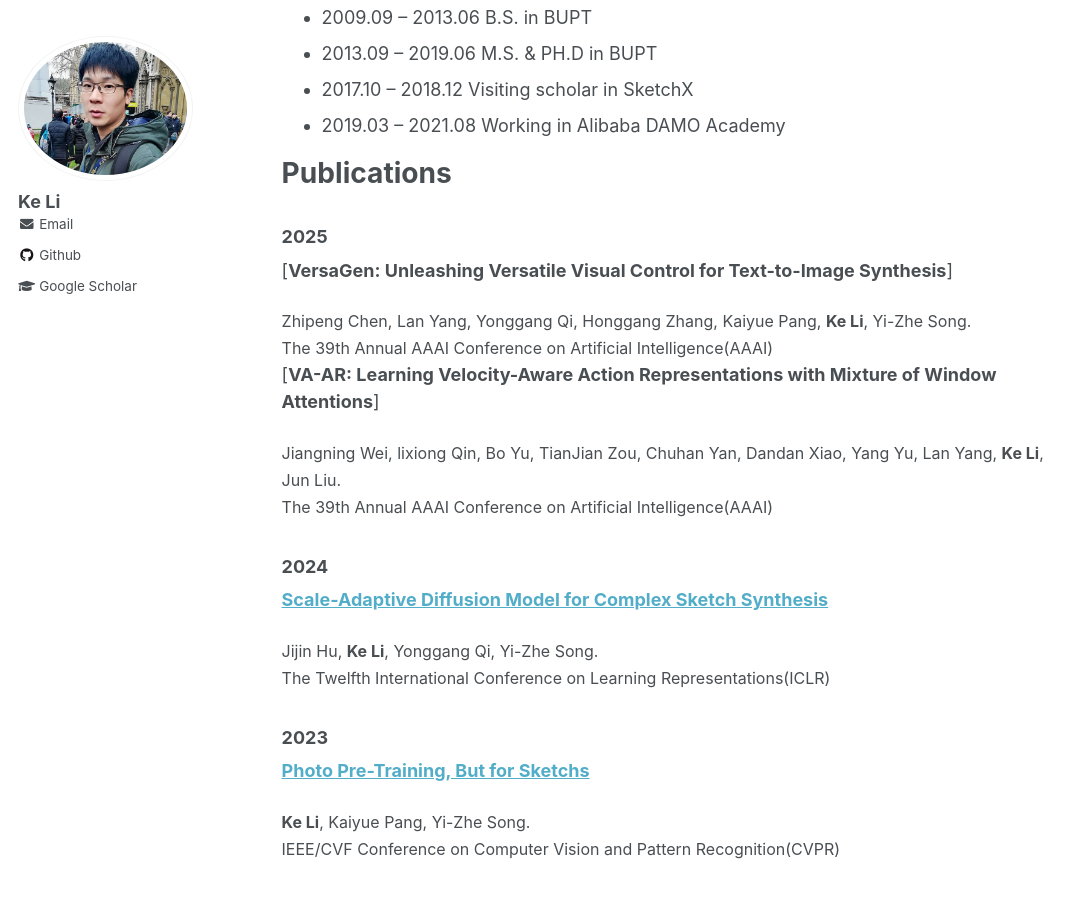
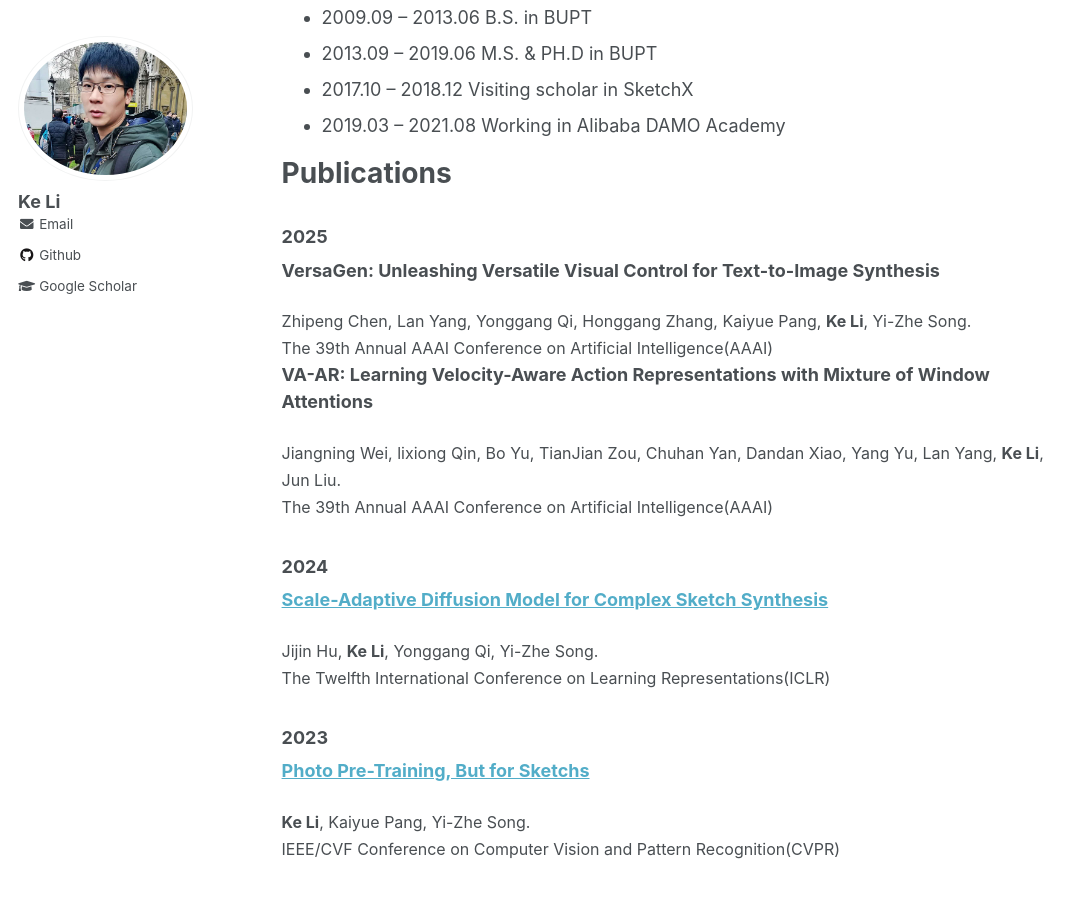
Before and after one commit to KeLi-SketchX/KeLi-SketchX.github.io, a Jekyll site: the page built from _pages/about.md, in a window 1280 px wide and 900 px high, scrolled down 389 px. Shown: the whole window, without its empty margins (0-1087 px from the left). Built offline with Jekyll 4.4.1, drawn with Linux system fonts in a browser that asks for light colours.

```diff
--- a/_pages/about.md
+++ b/_pages/about.md
@@ -21,7 +21,7 @@ My research interest is Computer Vision and Machine Learning, particularly focus
 
 # Publications
 ### **2025**
-[**VersaGen: Unleashing Versatile Visual Control for Text-to-Image Synthesis**]
+**VersaGen: Unleashing Versatile Visual Control for Text-to-Image Synthesis**
 
 <font size=3>
 Zhipeng Chen, Lan Yang, Yonggang Qi, Honggang Zhang, Kaiyue Pang, <b>Ke Li</b>, Yi-Zhe Song.
@@ -29,8 +29,7 @@ Zhipeng Chen, Lan Yang, Yonggang Qi, Honggang Zhang, Kaiyue Pang, <b>Ke Li</b>,
 The 39th Annual AAAI Conference on Artificial Intelligence(AAAI)
 </font>
 
-
-[**VA-AR: Learning Velocity-Aware Action Representations with Mixture of Window Attentions**]
+**VA-AR: Learning Velocity-Aware Action Representations with Mixture of Window Attentions**
 
 <font size=3>
 Jiangning Wei, lixiong Qin, Bo Yu, TianJian Zou, Chuhan Yan, Dandan Xiao, Yang Yu, Lan Yang, <b>Ke Li</b>, Jun Liu.
```
